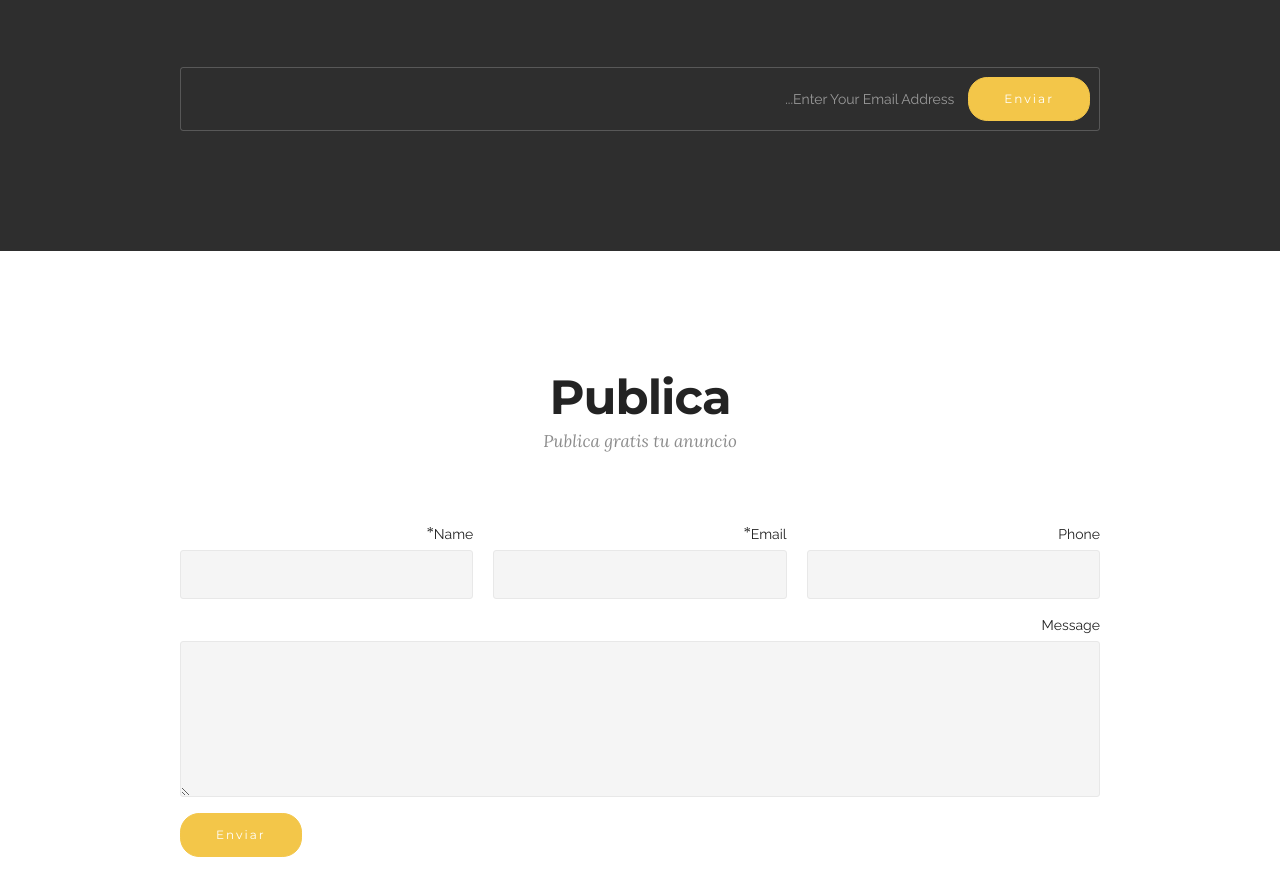
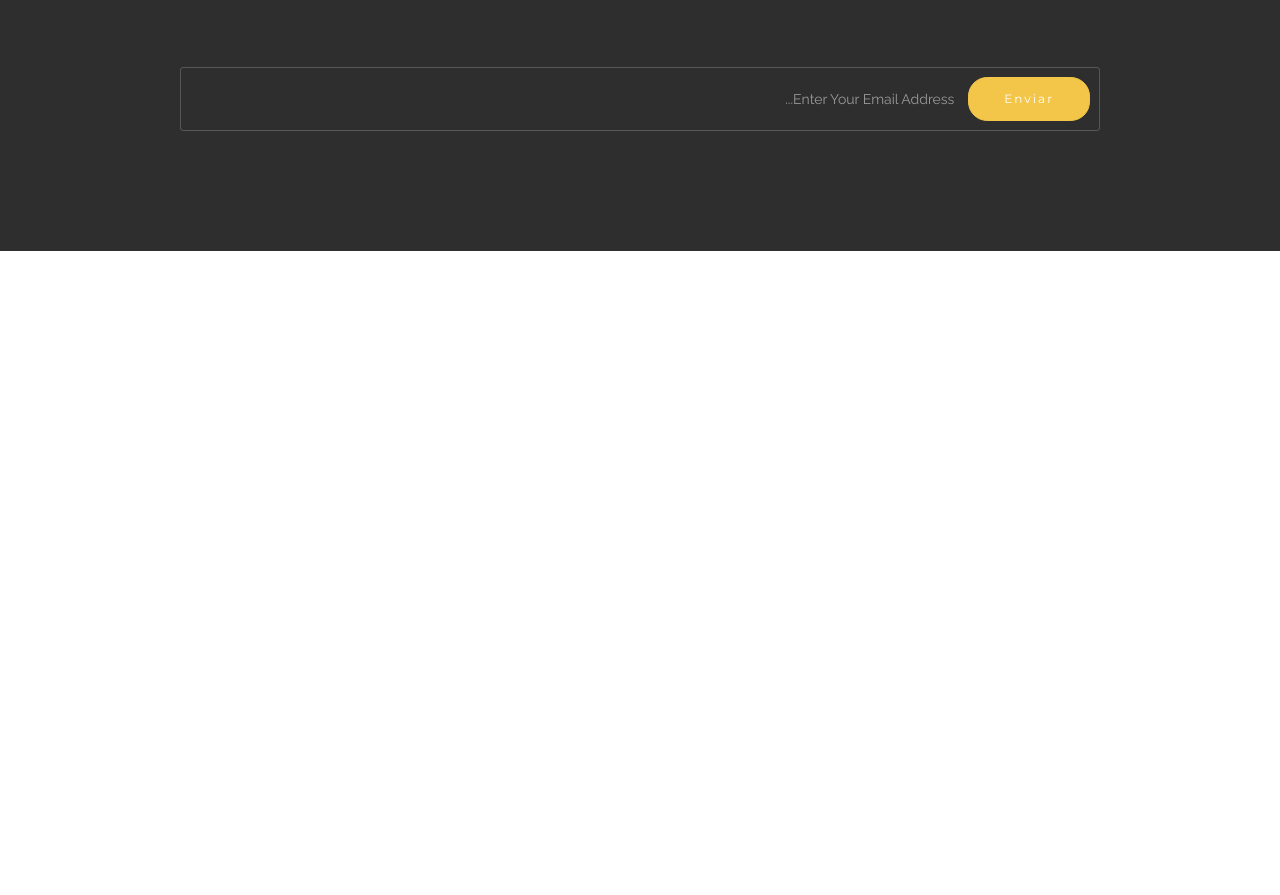
Before and after one commit to JuanFelipe804/JuanFelipe804.github.io, a plain HTML site: page panamapets.html in a window 1280 px wide. Shown: the part 1681-2576 px from the top of the page. After the commit the page ends 1932 px from the top, so only its background shows below. Drawn offline with Linux system fonts and the light colour scheme.

Commit message:
create github pages

```diff
--- a/assets/mobirise/css/mbr-additional.css
+++ b/assets/mobirise/css/mbr-additional.css
@@ -423,6 +423,3 @@ h6,
 #form2-9 .mbr-section-subtitle {
   color: #a0a0a0;
 }
-#form1-a .form-control-label {
-  color: #232323;
-}
--- a/panamapets.html
+++ b/panamapets.html
@@ -46,7 +46,7 @@
 
 </section>
 
-<section class="engine"><a rel="external" href="https://mobirise.com">Website Builder</a></section><section class="mbr-cards mbr-section mbr-section-nopadding" id="features3-5" style="background-color: rgb(255, 255, 255);">
+<section class="engine"><a rel="external" href="https://mobirise.com">Mobirise</a></section><section class="mbr-cards mbr-section mbr-section-nopadding" id="features3-5" style="background-color: rgb(255, 255, 255);">
 
 
 
@@ -125,77 +125,11 @@
                 <div class="col-xs-12 col-lg-10 col-lg-offset-1" data-form-type="formoid">
                     <div data-form-alert="true"><div hidden="" data-form-alert-success="true">Gracias, en breve recibirá un correo electronico, por favor responder para continuar con el proceso</div></div>
                     <form class="mbr-form" action="https://mobirise.com/" method="post" data-form-title="Publicar">
-                        <input type="hidden" value="7xyUrDkU57o3FCuatgbMWZssM+r4t4Cse6t1shyaHwBPk4X4DCeGTSnLMuKUEOsPLVyofvSbwAuIsHSVYKtv0SYGy9KxFlWh+6dDPjhTZY5r5GeHJ5AyEowLr/XS84JW" data-form-email="true">
+                        <input type="hidden" value="La1AOQQeo1EKrnagMqnh3WmcX4CywRSV/YpqdHkOrkwPjBJfAIenvvIr4ljw9f3EeQeZeVjBRADs2LTn/s5KzifKfMQ6ePFw26Gntzv2S7uGnysoU883EBz4HadIDG1P" data-form-email="true">
                         <div class="mbr-subscribe mbr-subscribe-dark input-group">
                             <input type="email" class="form-control" name="email" required="" data-form-field="Email" placeholder="Enter Your Email Address..." id="form2-9-email">
                             <span class="input-group-btn"><button type="submit" class="btn btn-primary">Enviar</button></span>
                         </div>
-                    </form>
-                </div>
-            </div>
-        </div>
-    </div>
-</section>
-
-<section class="mbr-section" id="form1-a" style="background-color: rgb(255, 255, 255); padding-top: 120px; padding-bottom: 120px;">
-
-    <div class="mbr-section mbr-section__container mbr-section__container--middle">
-        <div class="container">
-            <div class="row">
-                <div class="col-xs-12 text-xs-center">
-                    <h3 class="mbr-section-title display-2">Publica</h3>
-                    <small class="mbr-section-subtitle">Publica gratis tu anuncio </small>
-                </div>
-            </div>
-        </div>
-    </div>
-    <div class="mbr-section mbr-section-nopadding">
-        <div class="container">
-            <div class="row">
-                <div class="col-xs-12 col-lg-10 col-lg-offset-1" data-form-type="formoid">
-
-
-                    <div data-form-alert="true">
-                        <div hidden="" data-form-alert-success="true" class="alert alert-form alert-success text-xs-center">Panama Pets and news... por favor responder al correo electronico para terminar el proceso, Gracias</div>
-                    </div>
-
-
-                    <form action="https://mobirise.com/" method="post" data-form-title="Publica">
-
-                        <input type="hidden" value="YLP7UFOox4ARL8XBnnGZVY1uz+G73WEAcT92u8GUXcmpnzN7vH8NsgVGBXqVhmb3u/PBJR9Tcz9TdDRZs2kGRI6tp2Fuv4V0UVpe1iOOX9r1GodKNQXkaXcOpWu2VrHB" data-form-email="true">
-
-                        <div class="row row-sm-offset">
-
-                            <div class="col-xs-12 col-md-4">
-                                <div class="form-group">
-                                    <label class="form-control-label" for="form1-a-name">Name<span class="form-asterisk">*</span></label>
-                                    <input type="text" class="form-control" name="name" required="" data-form-field="Name" id="form1-a-name">
-                                </div>
-                            </div>
-
-                            <div class="col-xs-12 col-md-4">
-                                <div class="form-group">
-                                    <label class="form-control-label" for="form1-a-email">Email<span class="form-asterisk">*</span></label>
-                                    <input type="email" class="form-control" name="email" required="" data-form-field="Email" id="form1-a-email">
-                                </div>
-                            </div>
-
-                            <div class="col-xs-12 col-md-4">
-                                <div class="form-group">
-                                    <label class="form-control-label" for="form1-a-phone">Phone</label>
-                                    <input type="tel" class="form-control" name="phone" data-form-field="Phone" id="form1-a-phone">
-                                </div>
-                            </div>
-
-                        </div>
-
-                        <div class="form-group">
-                            <label class="form-control-label" for="form1-a-message">Message</label>
-                            <textarea class="form-control" name="message" rows="7" data-form-field="Message" id="form1-a-message"></textarea>
-                        </div>
-
-                        <div><button type="submit" class="btn btn-primary">Enviar</button></div>
-
                     </form>
                 </div>
             </div>
```
Also changed, not shown: 1 other file.
